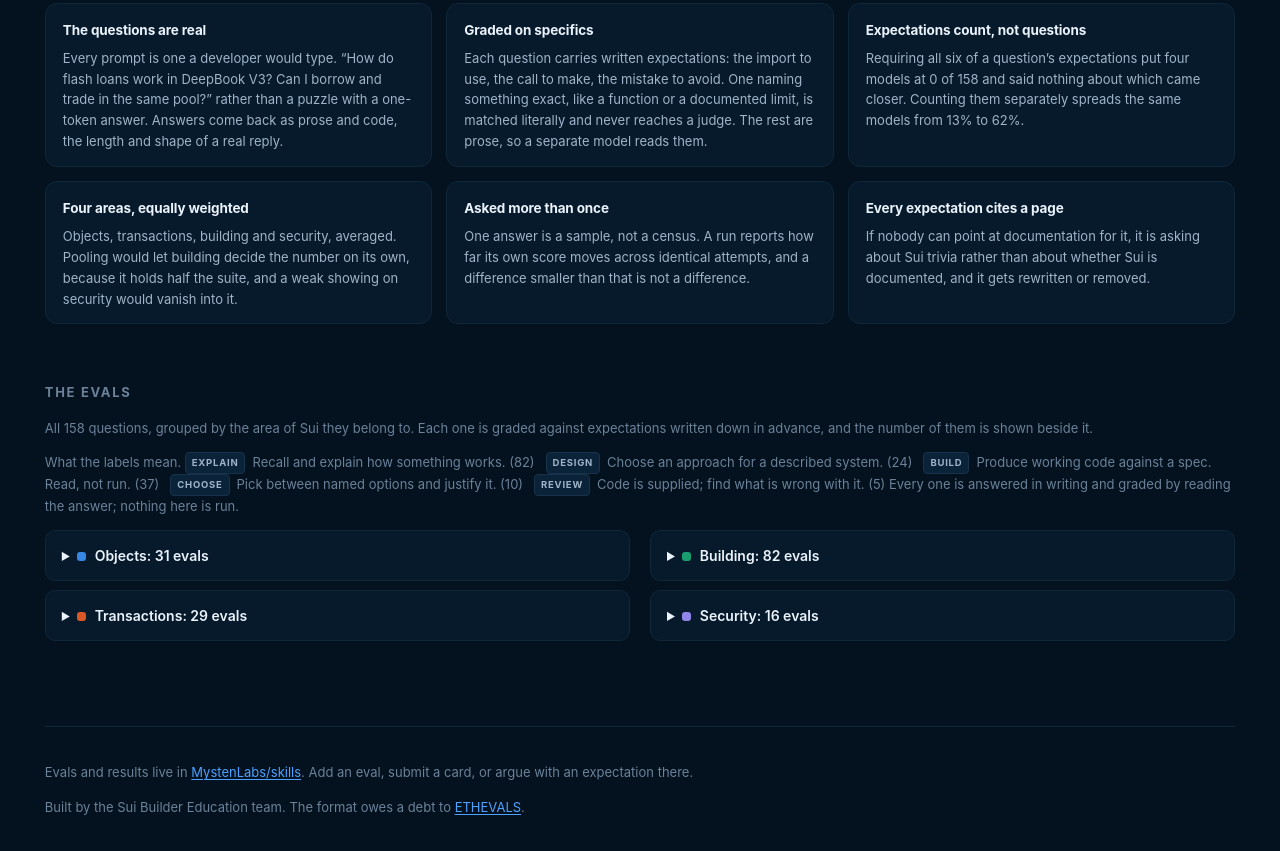
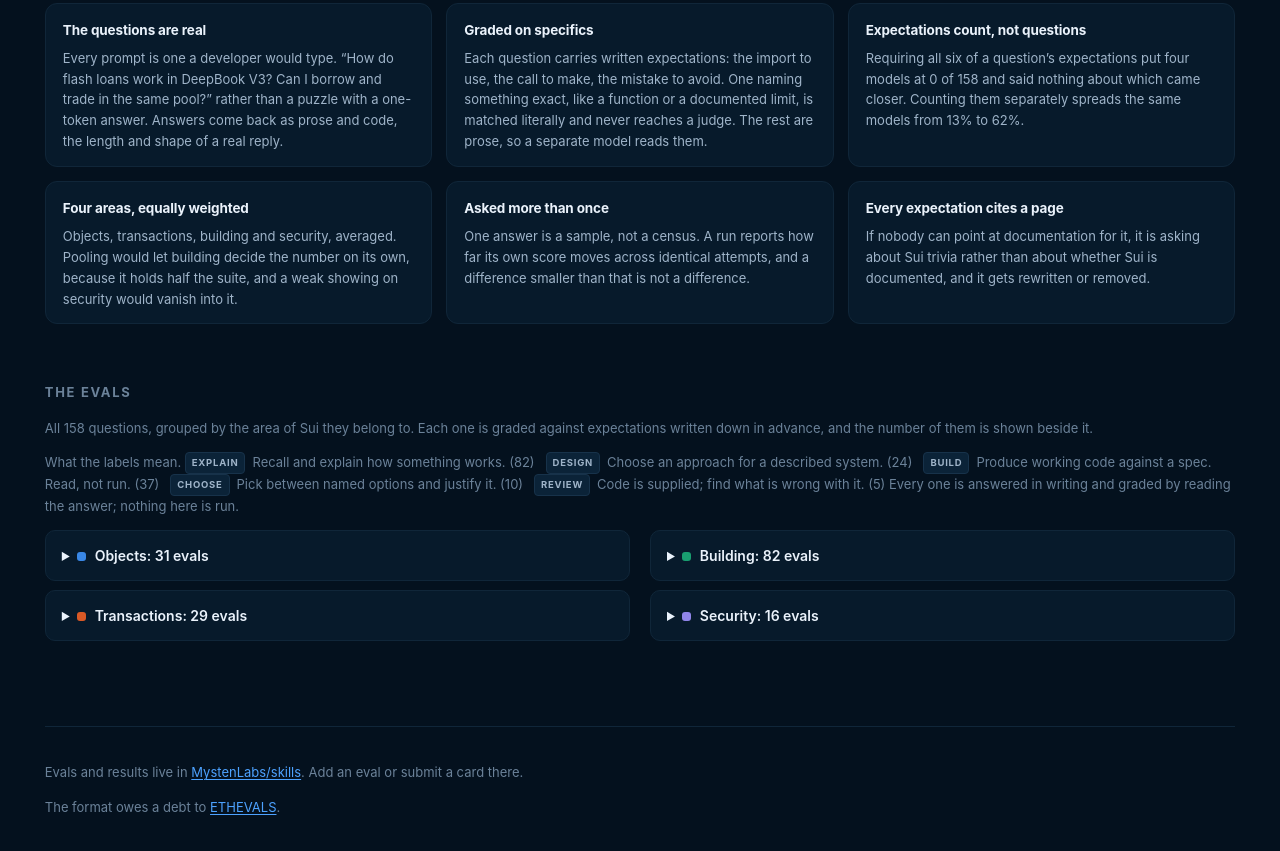
Before and after one commit to MystenLabs/skills, a website: page suievals/index.html in a window 1280 px wide. Shown: the part 2245-3096 px from the top of the page. Drawn offline with Linux system fonts and the light colour scheme.

Commit message:
Footer: drop the invitation to argue and the team attribution
The Sui Builder Education team no longer exists.

```diff
--- a/suievals/index.html
+++ b/suievals/index.html
@@ -357,9 +357,9 @@ Report a score per pillar and list the evals you missed.</pre>
 <footer>
   <p>
     Evals and results live in <a href="https://github.com/MystenLabs/skills">MystenLabs/skills</a>.
-    Add an eval, submit a card, or argue with an expectation there.
+    Add an eval or submit a card there.
   </p>
-  <p>Built by the Sui Builder Education team. The format owes a debt to <a href="https://ethevals.com/">ETHEVALS</a>.</p>
+  <p>The format owes a debt to <a href="https://ethevals.com/">ETHEVALS</a>.</p>
 </footer>
 
 </div>
```
